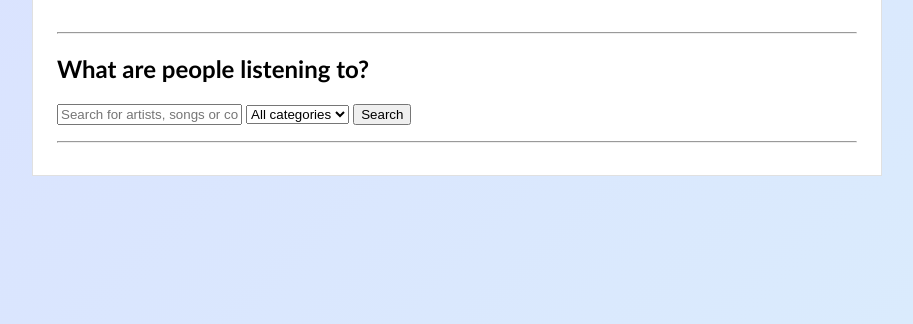
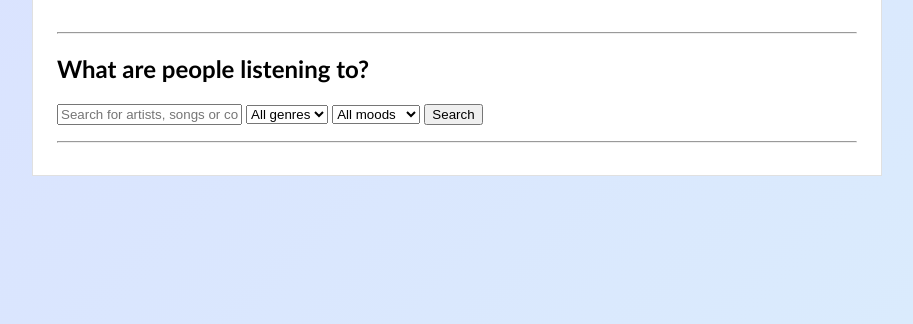
Before and after one commit to nessamerivirta/tikaweb-mood-music-recommendations, a Flask app: template templates/frontpage.html in a window 1280 px wide. Shown: the part 186-510 px from the top of the page, without its empty margins (183-1096 px from the left). Run offline with Flask 3, Linux system fonts and the light colour scheme; the template is opened without the code that fills it, so the values that code supplies are empty.

Commit message:
Option to choose a genre for a post and search according to a genre created

```diff
--- a/templates/frontpage.html
+++ b/templates/frontpage.html
@@ -28,8 +28,23 @@
                     <br>
                     Song: <input type="text" name="song"><br>
                     <br>
-                    Category:
-                    <select name="category" required>
+                    Genre:
+                    <select name="genre" required>
+                        <option value=""disabled selected>Choose a genre</option>
+                        <option value="Pop">Pop</option>
+                        <option value="Rock">Rock</option>
+                        <option value="Rap">Rap</option>
+                        <option value="Jazz">Jazz</option>
+                        <option value="R&B">R&B</option>
+                        <option value="Metal">Metal</option>
+                        <option value="Country">Country</option>
+                        <option value="Electronic">Electronic</option>
+                        <option value="Classical">Classical</option>
+                        <option value="Mixed">Mixed</option>
+                    </select><br>
+                    <br>
+                    Mood:
+                    <select name="mood" required>
                         <option value=""disabled selected>Choose a mood</option>
                         <option value="Upbeat">Upbeat</option>
                         <option value="Sad">Sad</option>
@@ -62,8 +77,23 @@
 
         <form action="/search" method="get" style="margin-bottom: 1rem;">
             <input type="text" name="query" placeholder="Search for artists, songs or comments" value="{{ query or '' }}">
-            <select name="category">
-                <option value="">All categories</option>
+            <select name="genre">
+                <option value="">All genres</option>
+                <option value="Pop">Pop</option>
+                <option value="Rock">Rock</option>
+                <option value="Rap">Rap</option>
+                <option value="Jazz">Jazz</option>
+                <option value="R&B">R&B</option>
+                <option value="Country">Country</option>
+                <option value="Electronic">Electronic</option>
+                <option value="Classical">Classical</option>
+                <option value="Mixed">Mixed</option>
+                {% for gen in genres %}
+                <option value="{{ gen }}" {% if genre == gen %}selected{% endif %}>{{ gen }}</option>
+                {% endfor %}
+            </select>
+            <select name="mood">
+                <option value="">All moods</option>
                 <option value="Upbeat">Upbeat</option>
                 <option value="Sad">Sad</option>
                 <option value="Relaxing">Relaxing</option>
@@ -73,8 +103,8 @@
                 <option value="Romantic">Romantic</option>
                 <option value="Focused">Focused</option>
                 <option value="Sleepy">Sleepy</option>
-                {% for cat in categories %}
-                <option value="{{ cat }}" {% if category == cat %}selected{% endif %}>{{ cat }}</option>
+                {% for mo in mood %}
+                <option value="{{ mo }}" {% if mood == mo %}selected{% endif %}>{{ mo }}</option>
                 {% endfor %}
             </select>
             <button type="submit">Search</button>
```
